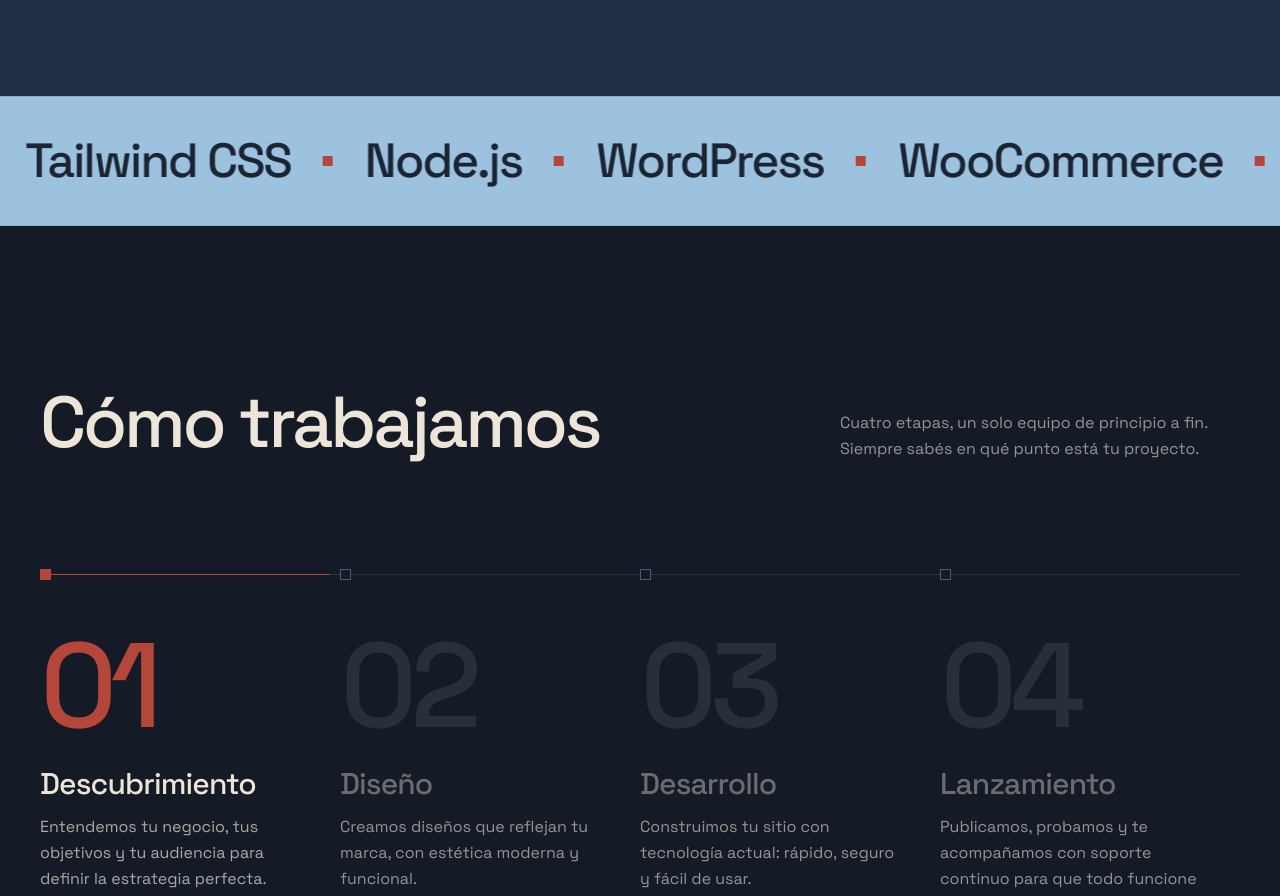
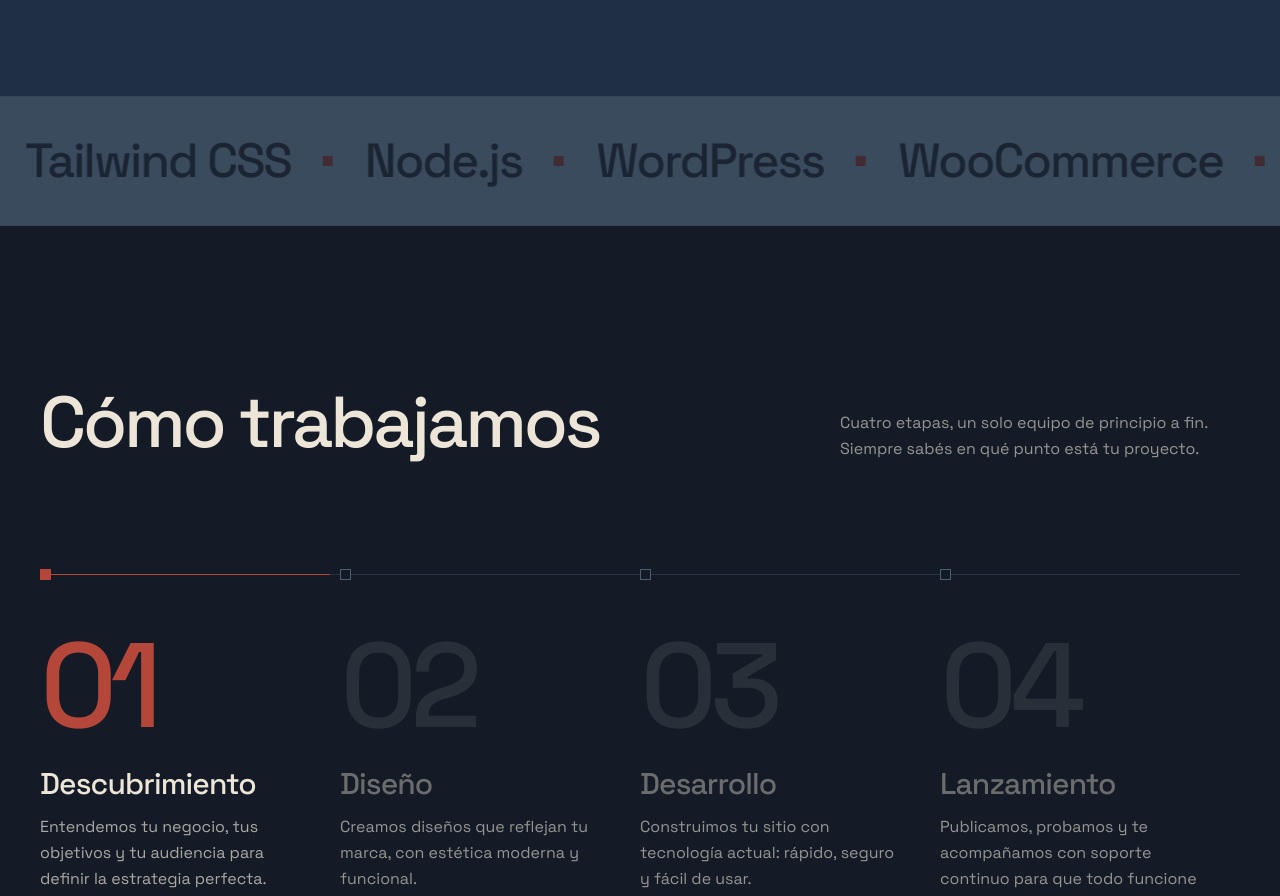
Before and after one commit to cataaa1/beweb-design, an Astro site: page / in a window 1280 px wide. Shown: the part 5282-6178 px from the top of the page. Built offline with nearby package versions, Linux system fonts and the light colour scheme; Astro itself is replaced by a stand-in of ours; animation ran at ten frames a second.

Commit message:
fix: opacidad stack section

```diff
--- a/src/components/StackSection.astro
+++ b/src/components/StackSection.astro
@@ -2,8 +2,8 @@
 import { tools } from "@/data/beweb-data";
 ---
 
-<section id="stack" class="relative overflow-hidden bg-bruma text-marino">
-  <div class="flex overflow-hidden border-y border-marino/15 py-8 md:py-10">
+<section id="stack" class="relative overflow-hidden bg-bruma text-marino opacity-25">
+  <div class=" flex overflow-hidden border-y border-marino/15 py-8 md:py-10">
     <!-- Driven by the script below: drifts on its own, speeds up / reverses with the page scroll and
          leans into the motion. Falls back to the plain CSS marquee without JS or with reduced motion. -->
     <div data-marquee class="bw-marquee-slow flex shrink-0 whitespace-nowrap will-change-transform">
```
